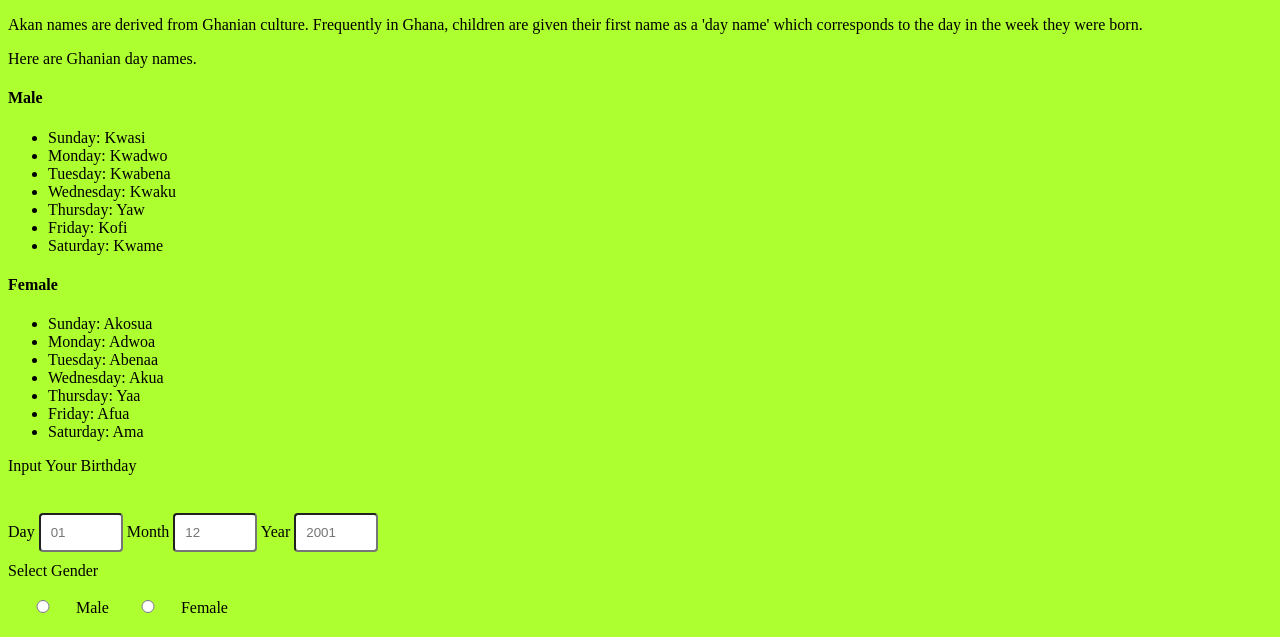
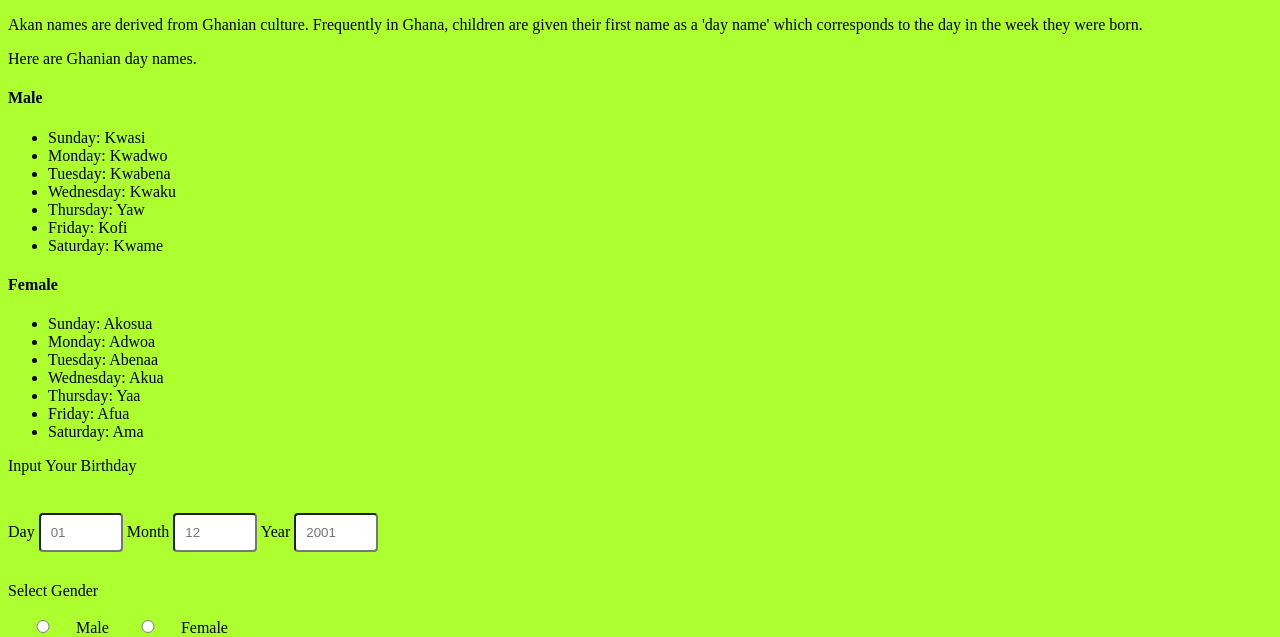
Before and after one commit to Collinskanyiri/akanprojectcollo, a plain HTML site: page index.html in a window 1280 px wide. Shown: the part 163-800 px from the top of the page. Drawn offline with Linux system fonts and the light colour scheme.

Commit message:
add changes to lable

```diff
--- a/CSS/styles.css
+++ b/CSS/styles.css
@@ -30,3 +30,7 @@ input[type=submit]:hover {
     background-color: blueviolet;
     color: #fff;
 }
+
+.label {
+    margin-top: 20px;
+}
```
